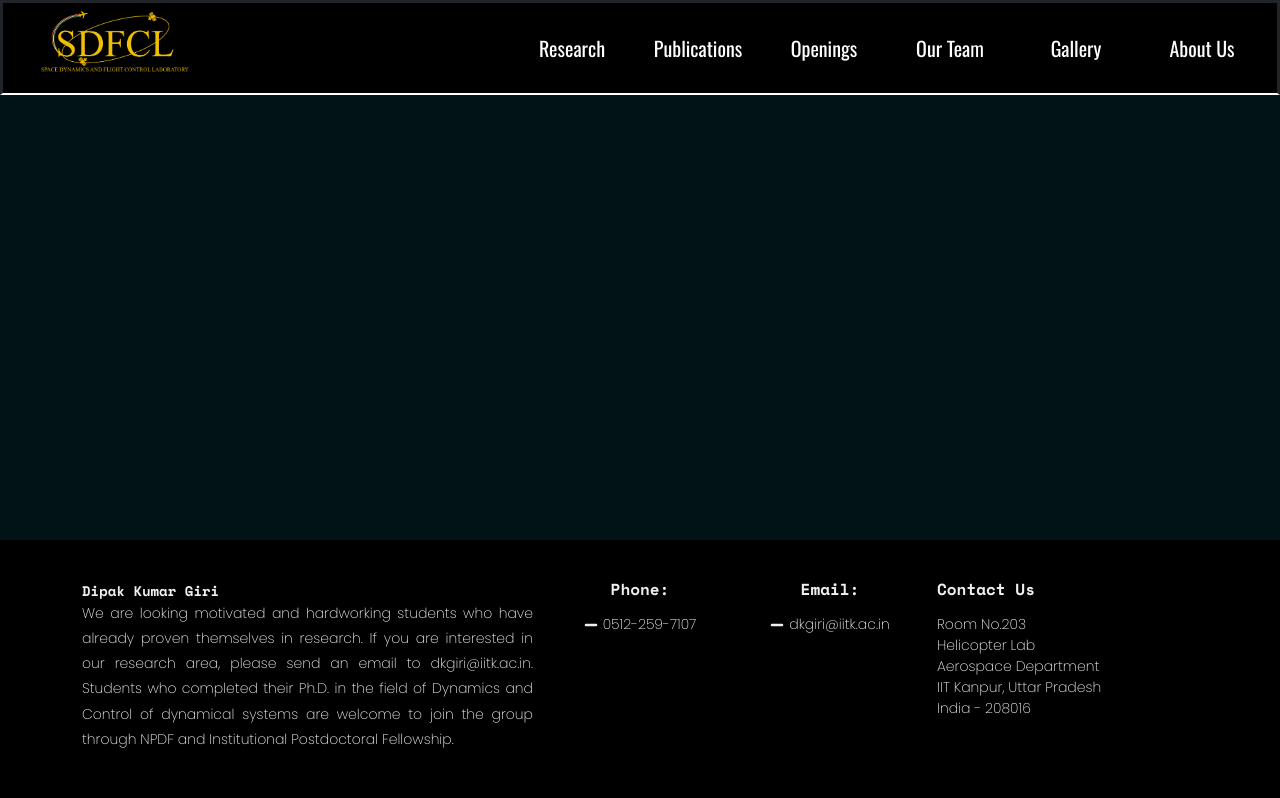
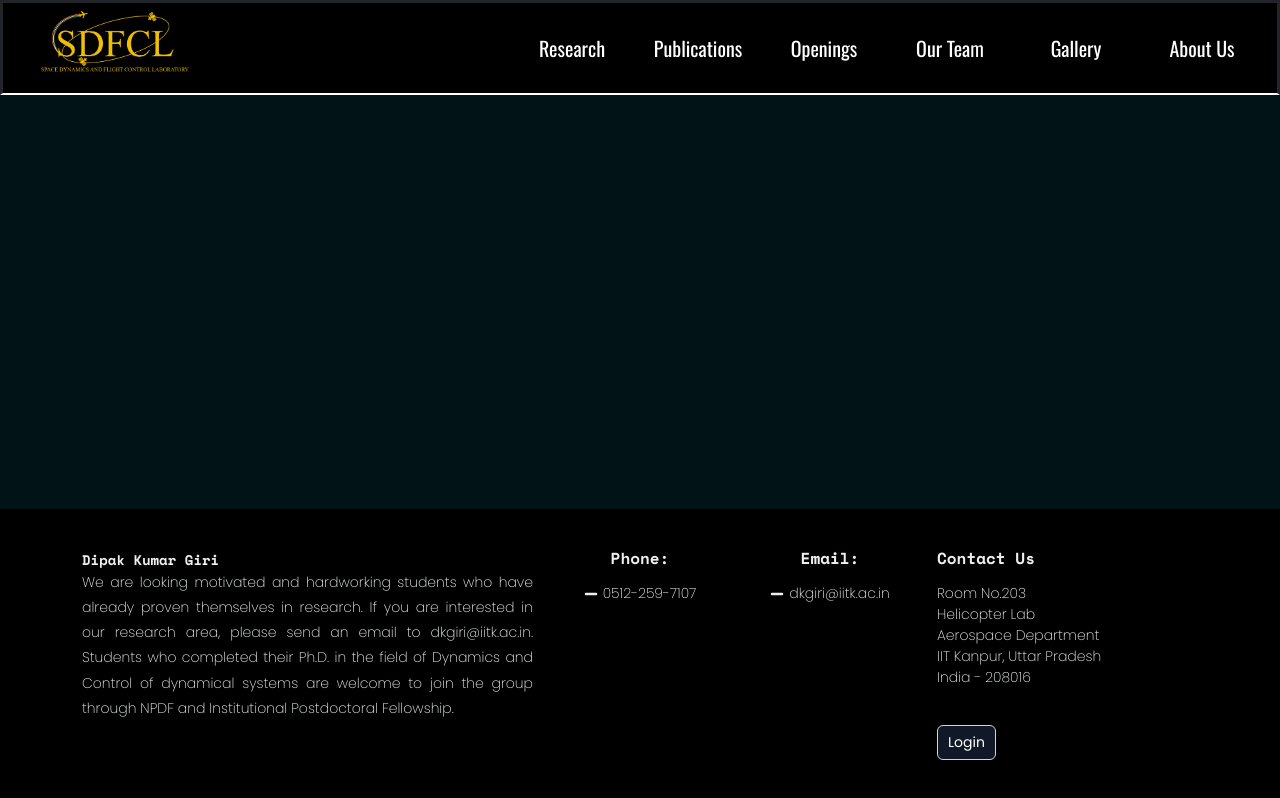
Before and after one commit to pranav-bot/sdfcl-lab-website, a React (Vite) app: page / in a window 1280 px wide. Built offline with nearby package versions, Linux system fonts and the light colour scheme; no server answers; a web font is replaced by a local one.

Commit message:
chore: login button added

```diff
--- a/src/components/Footer.jsx
+++ b/src/components/Footer.jsx
@@ -85,6 +85,11 @@ const Footer = () => {
                 <br />
                 <br />
               </p>
+              <div style={{ marginTop: 8 }}>
+                <Link to="/sdfcl-lab-website/login" style={{ textDecoration: 'none' }}>
+                  <button style={{ padding: '6px 10px', borderRadius: 6, border: '1px solid #d1d5db', background: '#111827', color: '#fff', cursor: 'pointer' }}>Login</button>
+                </Link>
+              </div>
             </div>
           </div>
         </div>
```
